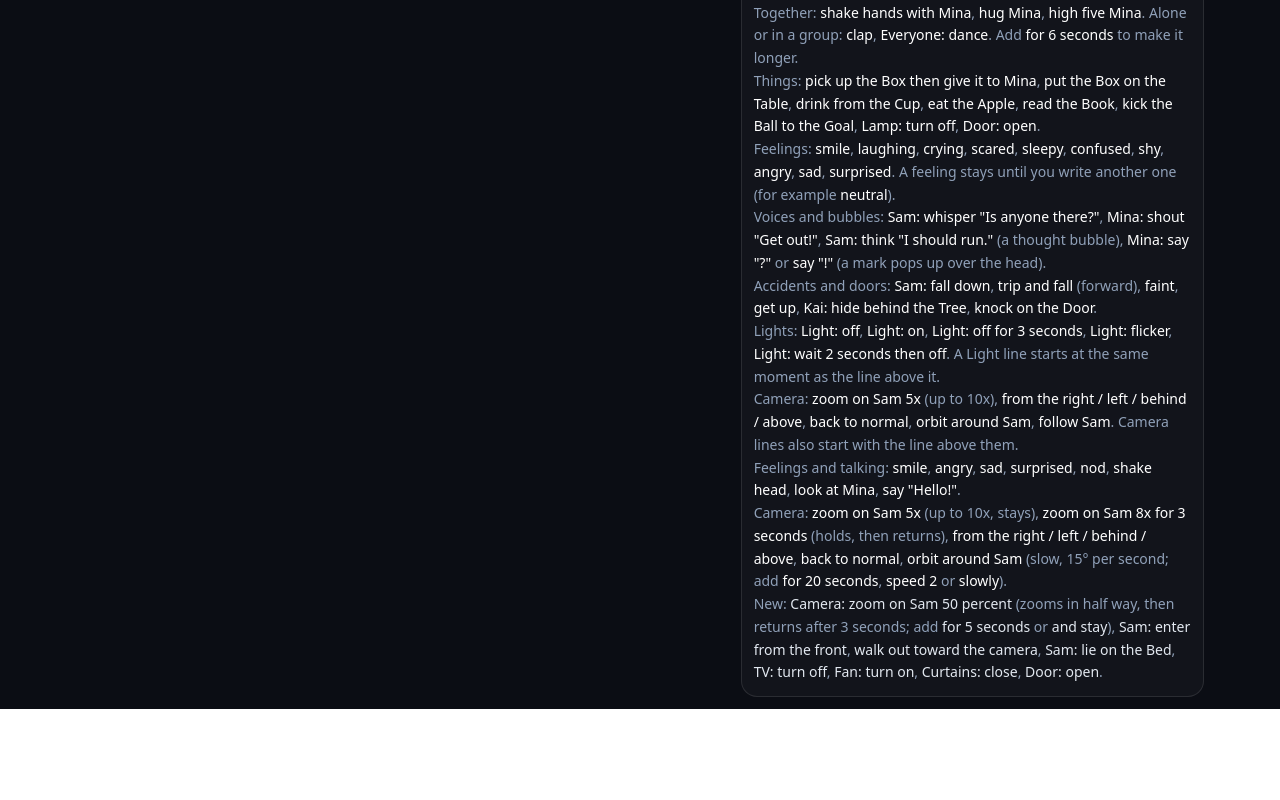
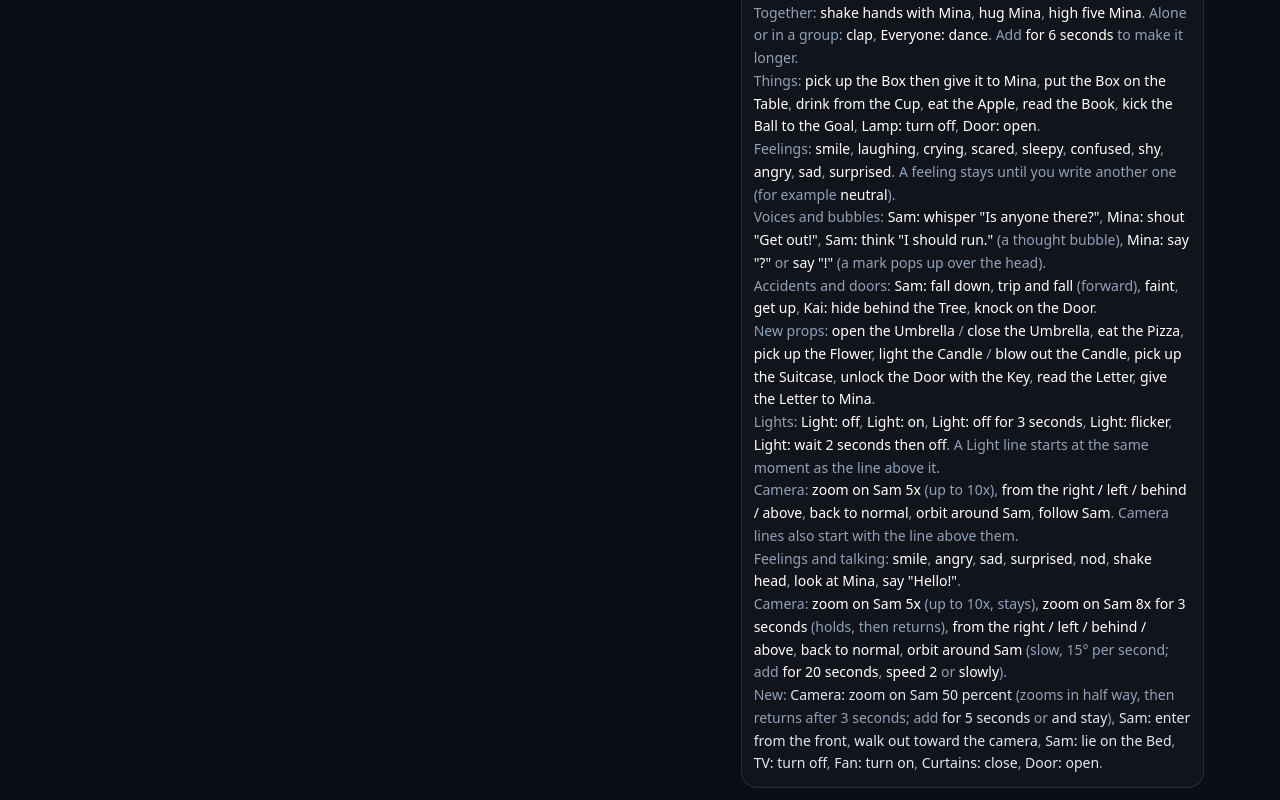
Before and after one commit to Nexbotcom/Cartoon, a Next.js app: page / in a window 1280 px wide. Shown: the part 1149-1949 px from the top of the page. Before the commit the page ends 1858 px from the top, so only its background shows below. Built offline with nearby package versions, Linux system fonts and the light colour scheme.

Commit message:
Add new props for umbrella, pizza, and flower actions

```diff
--- a/app/page.tsx
+++ b/app/page.tsx
@@ -632,6 +632,7 @@ const exportVideo = async () => {
                 <p>Feelings: <span className="text-white">smile</span>, <span className="text-white">laughing</span>, <span className="text-white">crying</span>, <span className="text-white">scared</span>, <span className="text-white">sleepy</span>, <span className="text-white">confused</span>, <span className="text-white">shy</span>, <span className="text-white">angry</span>, <span className="text-white">sad</span>, <span className="text-white">surprised</span>. A feeling stays until you write another one (for example <span className="text-white">neutral</span>).</p>
                 <p>Voices and bubbles: <span className="text-white">{'Sam: whisper "Is anyone there?"'}</span>, <span className="text-white">{'Mina: shout "Get out!"'}</span>, <span className="text-white">{'Sam: think "I should run."'}</span> (a thought bubble), <span className="text-white">{'Mina: say "?"'}</span> or <span className="text-white">{'say "!"'}</span> (a mark pops up over the head).</p>
                 <p>Accidents and doors: <span className="text-white">Sam: fall down</span>, <span className="text-white">trip and fall</span> (forward), <span className="text-white">faint</span>, <span className="text-white">get up</span>, <span className="text-white">Kai: hide behind the Tree</span>, <span className="text-white">knock on the Door</span>.</p>
+                <p>New props: <span className="text-white">open the Umbrella</span> / <span className="text-white">close the Umbrella</span>, <span className="text-white">eat the Pizza</span>, <span className="text-white">pick up the Flower</span>, <span className="text-white">light the Candle</span> / <span className="text-white">blow out the Candle</span>, <span className="text-white">pick up the Suitcase</span>, <span className="text-white">unlock the Door with the Key</span>, <span className="text-white">read the Letter</span>, <span className="text-white">give the Letter to Mina</span>.</p>
 
                 <p>Lights: <span className="text-white">Light: off</span>, <span className="text-white">Light: on</span>, <span className="text-white">Light: off for 3 seconds</span>, <span className="text-white">Light: flicker</span>, <span className="text-white">Light: wait 2 seconds then off</span>. A Light line starts at the same moment as the line above it.</p>
                 <p>Camera: <span className="text-white">zoom on Sam 5x</span> (up to 10x), <span className="text-white">from the right / left / behind / above</span>, <span className="text-white">back to normal</span>, <span className="text-white">orbit around Sam</span>, <span className="text-white">follow Sam</span>. Camera lines also start with the line above them.</p>
```
